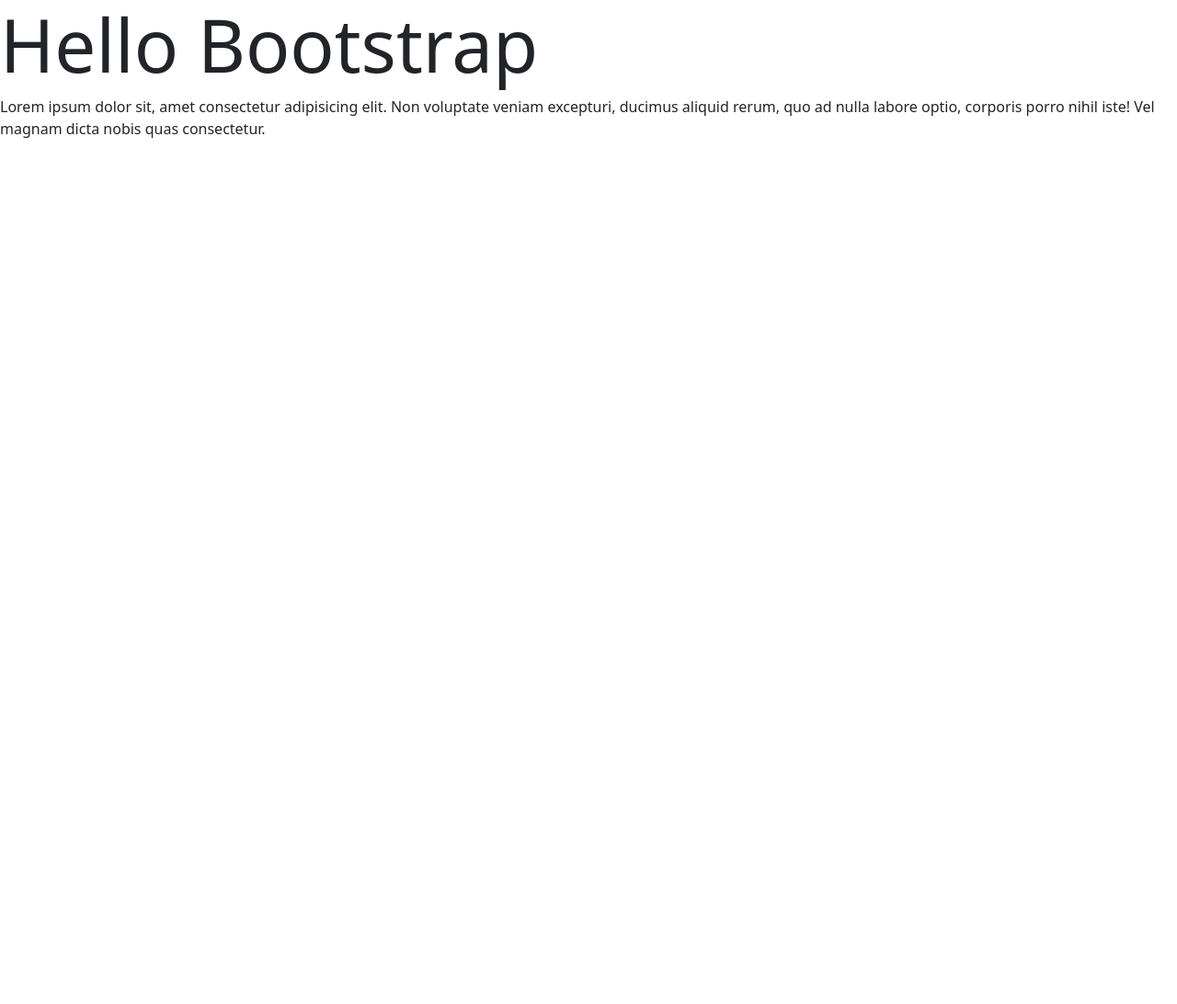
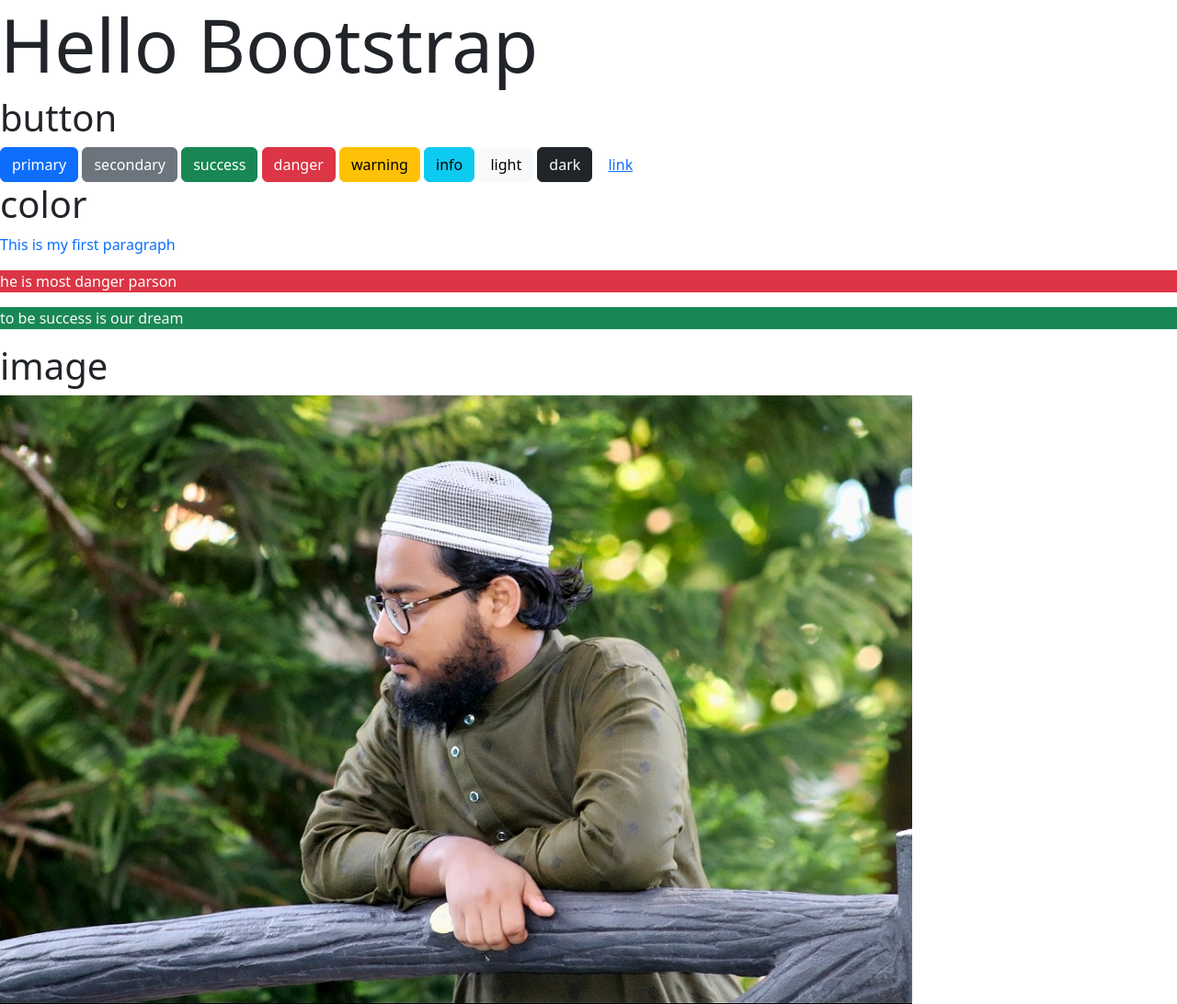
Before and after one commit to hafizmamunbd/bootstrap-practice, a plain HTML site: page index.html in a window 1280 px wide. Shown: the whole page at 92% size. Before the commit the page ends 800 px from the top, so only its background shows below. Drawn offline with Linux system fonts and the light colour scheme.

Commit message:
button, color

```diff
--- a/index.html
+++ b/index.html
@@ -8,6 +8,24 @@
 </head>
 <body>
     <h1 class="display-1">Hello Bootstrap</h1>
-    <P>Lorem ipsum dolor sit, amet consectetur adipisicing elit. Non voluptate veniam excepturi, ducimus aliquid rerum, quo ad nulla labore optio, corporis porro nihil iste! Vel magnam dicta nobis quas consectetur.</P>
+
+    <h1>button</h1>
+    <button class="btn btn-primary">primary</button>
+    <button class="btn btn-secondary">secondary</button>
+    <button class="btn btn-success">success</button>
+    <button class="btn btn-danger">danger</button>
+    <button class="btn btn-warning">warning</button>
+    <button class="btn btn-info">info</button>
+    <button class="btn btn-light">light</button>
+    <button class="btn btn-dark">dark</button>
+    <button class="btn btn-link">link</button>
+
+    <h1>color</h1>
+    <p class="text-primary">This is my first paragraph</p>
+    <p class="bg-danger text-white">he is most danger parson</p>
+    <p class="bg-success text-light">to be success is our dream</p>
+
+    <h1>image</h1>
+    <img src="images/shohag polli (4).JPG" alt="">
 </body>
 </html>
```
Also changed, not shown: images/shohag polli (1).JPG (added), images/shohag polli (4).JPG (added), 8 other files.
